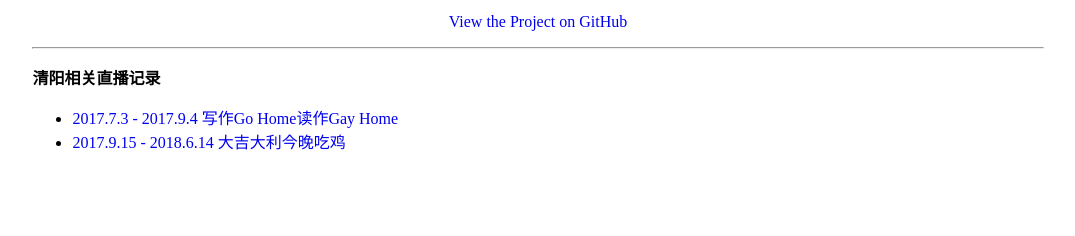
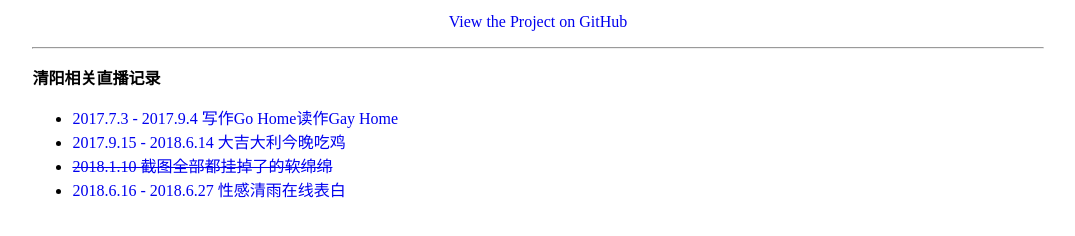
Before and after one commit to landonacloud/landonacloud.github.io-TporMmy, a plain HTML site: page index.html in a window 1280 px wide. Shown: the part 124-360 px from the top of the page, without its empty margins (102-1177 px from the left). Drawn offline with Linux system fonts and the light colour scheme.

Commit message:
Update index.html

```diff
--- a/index.html
+++ b/index.html
@@ -22,6 +22,8 @@
     <ul>
       <li><a href="Record/2017.7.3 - 2017.9.4.html">2017.7.3 - 2017.9.4 写作Go Home读作Gay Home</a></li>
       <li><a href="Record/2017.9.15 - 2018.6.14.html">2017.9.15 - 2018.6.14 大吉大利今晚吃鸡</a></li>
+      <li><a href="Record/2018.1.10.html" style="text-decoration: line-through;">2018.1.10 截图全部都挂掉了的软绵绵</a></li>
+      <li><a href="Record/2018.6.16 - 2018.6.27.html">2018.6.16 - 2018.6.27 性感清雨在线表白</a></li>
     </ul>
   </div>
 </div>
```
